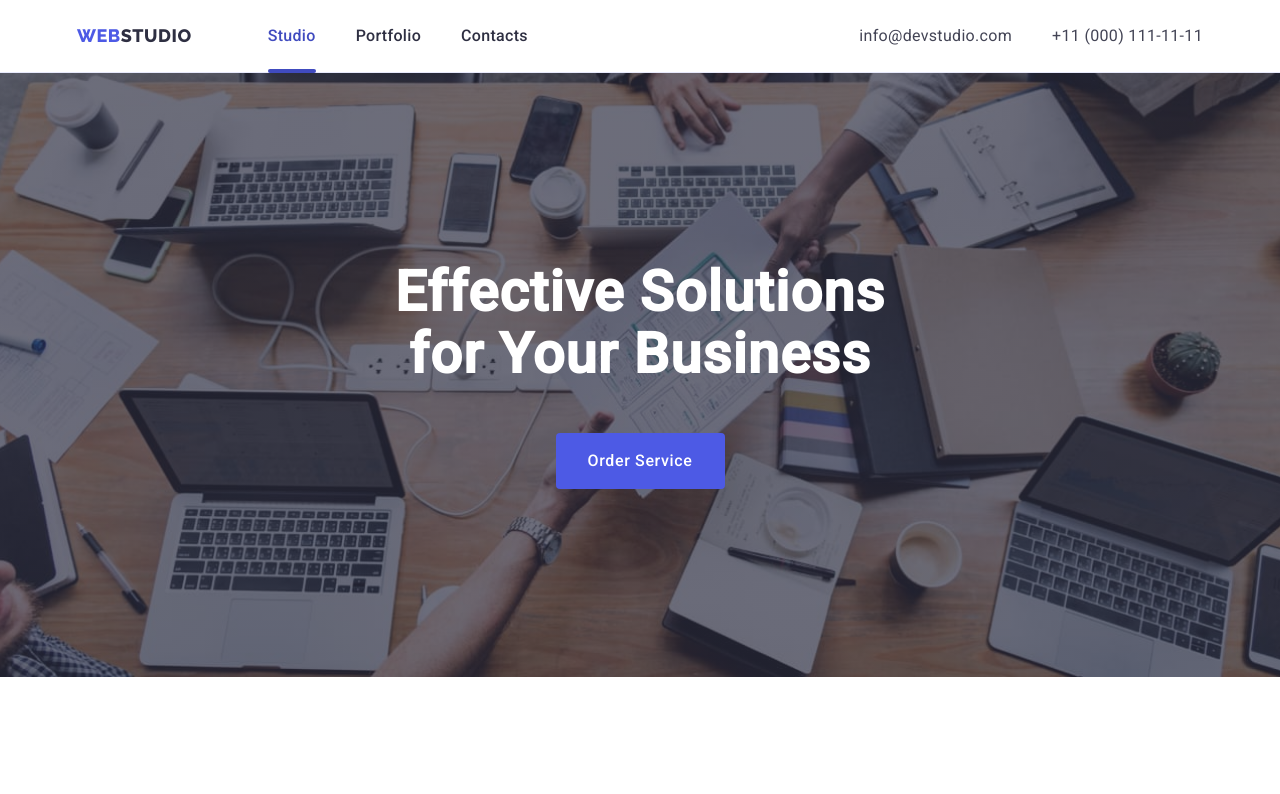
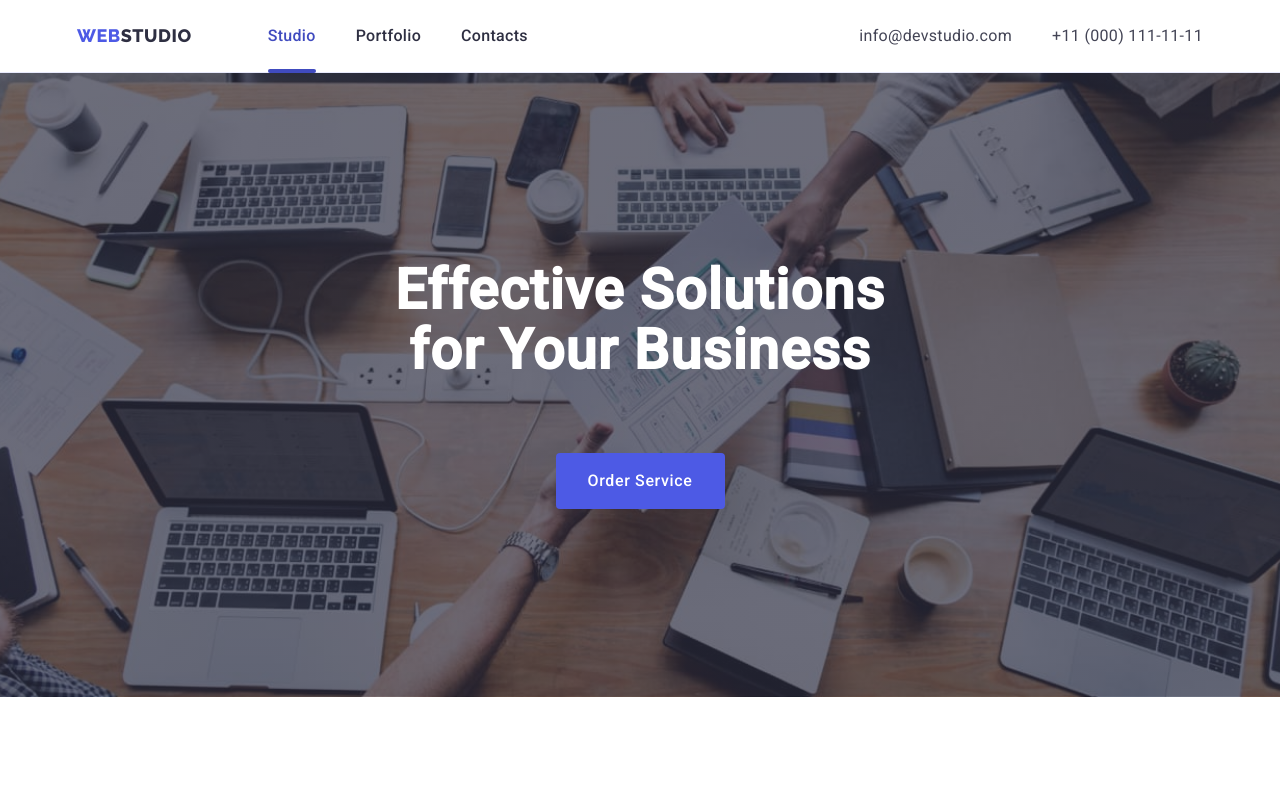
Before and after one commit to YuraTataryn/goit-markup-hw-07, a plain HTML site: page index.html in a window 1280 px wide. Shown: the top 794 px of the page. Drawn offline with nearby package versions, Linux system fonts and the light colour scheme.

Commit message:
Update styles.css

```diff
--- a/css/styles.css
+++ b/css/styles.css
@@ -612,12 +612,12 @@ transition: color var(--transition-time) var(--animation-delay);
         margin: 0 auto;
     }
 }
-@media only screen and (min-width: 1200px) {
+/* @media only screen and (min-width: 1200px) {
     .title {
         margin: 0 auto 72px;
         font-size: 56px;
     }
-}
+} */
 @keyframes move-to-left {
     0%{
         opacity: 0;
@@ -647,6 +647,9 @@ transition: color var(--transition-time) var(--animation-delay);
     .title{
         animation: move-to-left 800ms ease-in 600ms 3 alternate both;
         margin-bottom: 48px;
+        margin: 0 auto 72px;
+        font-size: 56px;
+        line-height: 1.07;
     }
 }
 .button{
```
